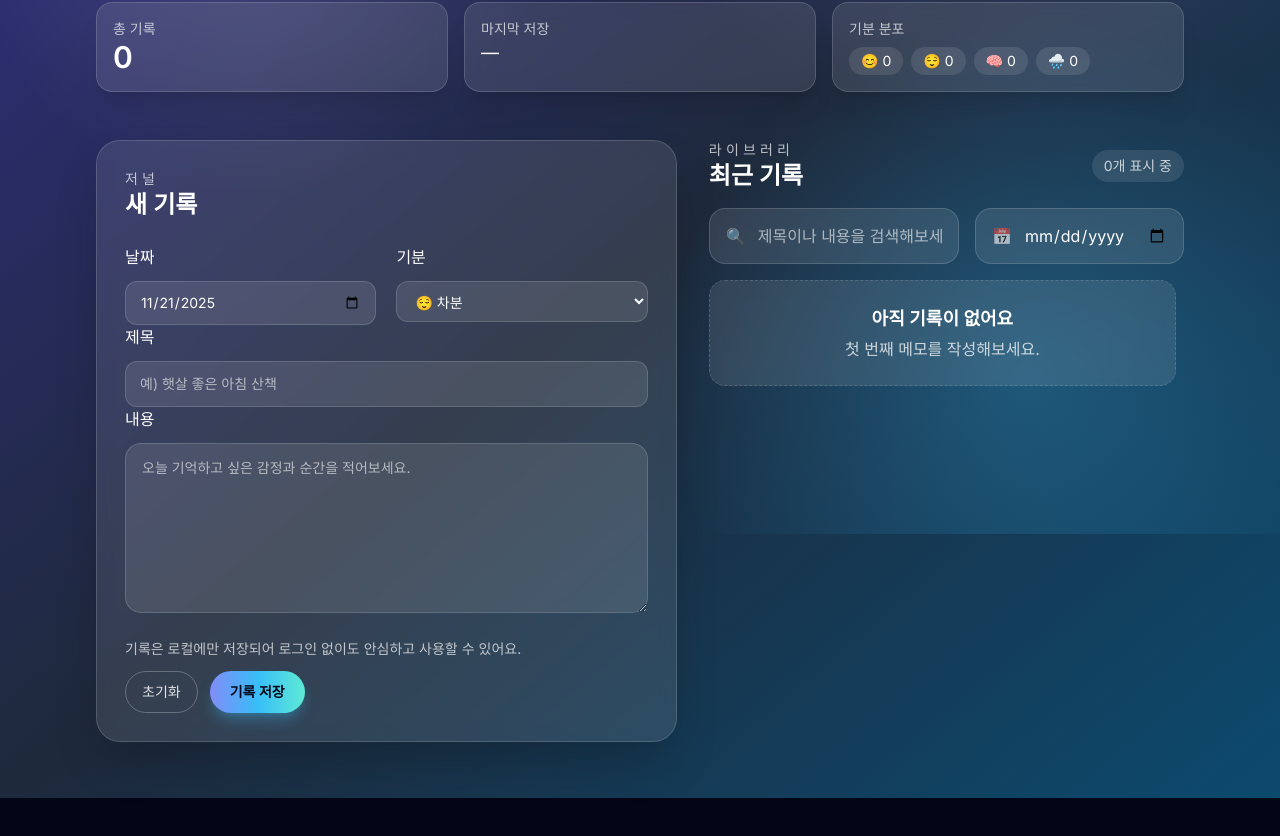
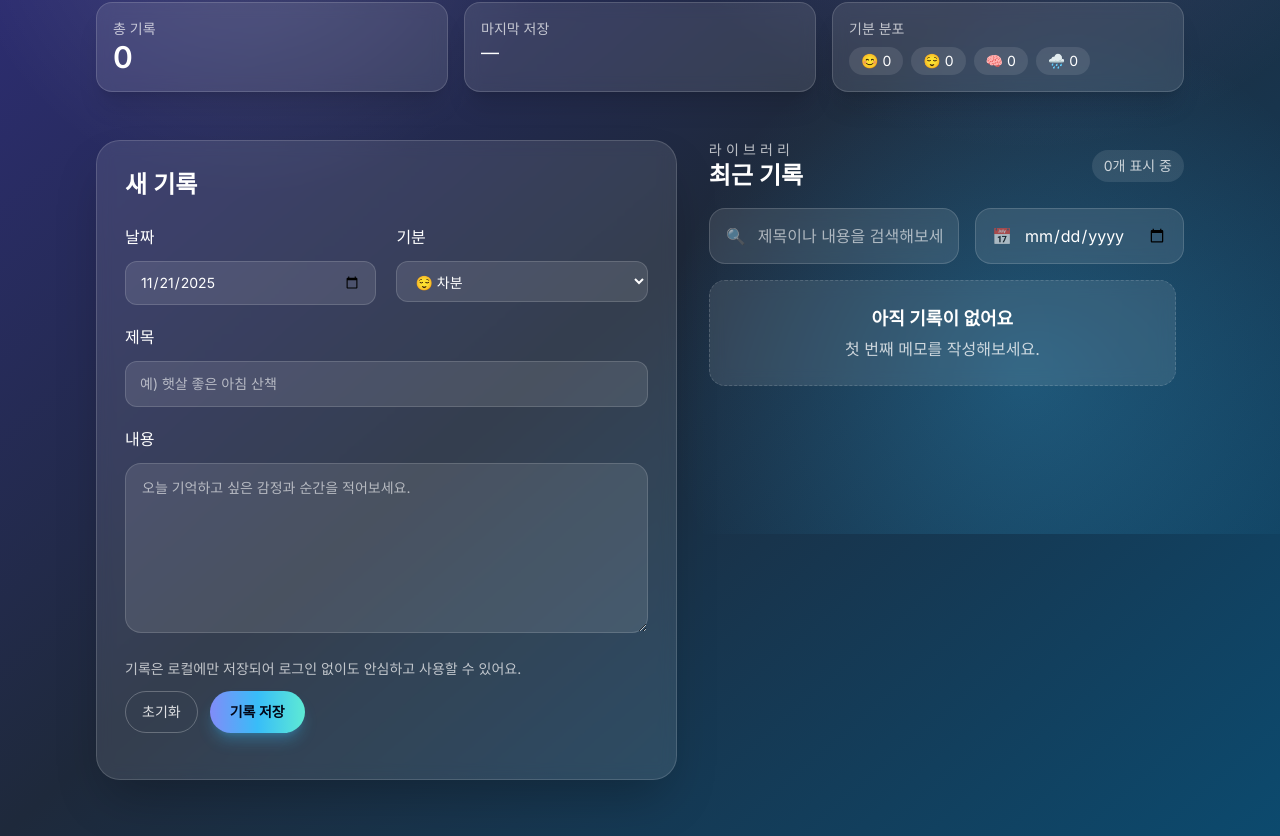
Before and after one commit to jihun5383/toy-diary, a React (Vite) app: page / in a window 1280 px wide. Shown: the part 266-1102 px from the top of the page. Before the commit the page ends 1064 px from the top, so only its background shows below. Built offline with nearby package versions, Linux system fonts and the light colour scheme.

Commit message:
Add pnpm-lock.yaml file with dependencies
This commit introduces the `pnpm-lock.yaml` file, capturing all project dependencies, their versions, and resolution information for consistency across environments.

```diff
--- a/package.json
+++ b/package.json
@@ -25,5 +25,6 @@
     "postcss": "^8.4.47",
     "tailwindcss": "^3.4.14",
     "vite": "^5.4.10"
-  }
+  },
+  "packageManager": "pnpm@10.19.0+sha512.c9fc7236e92adf5c8af42fd5bf1612df99c2ceb62f27047032f4720b33f8eacdde311865e91c411f2774f618d82f320808ecb51718bfa82c060c4ba7c76a32b8"
 }
--- a/src/App.jsx
+++ b/src/App.jsx
@@ -225,7 +225,6 @@ function App () {
           <section className="rounded-3xl border border-white/15 bg-white/10 p-7 shadow-2xl backdrop-blur">
             <div className="flex items-center justify-between gap-4">
               <div>
-                <p className="text-sm uppercase tracking-[0.3em] text-white/70">저널</p>
                 <h2 className="text-2xl font-semibold text-white">
                   {editingId ? '기록 편집' : '새 기록'}
                 </h2>
@@ -267,8 +266,8 @@ function App () {
                 </label>
               </div>
 
-              <label className="space-y-3 text-sm text-white/75">
-                <span className="text-white text-base">제목</span>
+              <label className="space-y-3 text-sm text-white/75 ">
+                <span className="text-white text-base inline-block mt-5">제목</span>
                 <input
                   value={form.title}
                   onChange={e => setForm(prev => ({ ...prev, title: e.target.value }))}
@@ -278,7 +277,7 @@ function App () {
               </label>
 
               <label className="space-y-3 text-sm text-white/75">
-                <span className="text-white text-base">내용</span>
+                <span className="text-white text-base inline-block mt-5">내용</span>
                 <textarea
                   value={form.content}
                   onChange={e => setForm(prev => ({ ...prev, content: e.target.value }))}
@@ -328,7 +327,7 @@ function App () {
               onDateChange={setFilterDate}
             />
 
-            <div className="space-y-4 lg:flex-1 lg:min-h-0 lg:overflow-y-auto lg:pr-2">
+            <div className="space-y-4  h-[500px] overflow-y-auto lg:pr-2">
               {filteredEntries.length === 0 && (
                 <div className="rounded-2xl border border-dashed border-white/15 bg-white/10 p-6 text-center text-white/75 backdrop-blur">
                   <p className="text-lg font-semibold text-white">아직 기록이 없어요</p>
```
Also changed, not shown: 1 other file (tests, documents, lock files or other folders).
